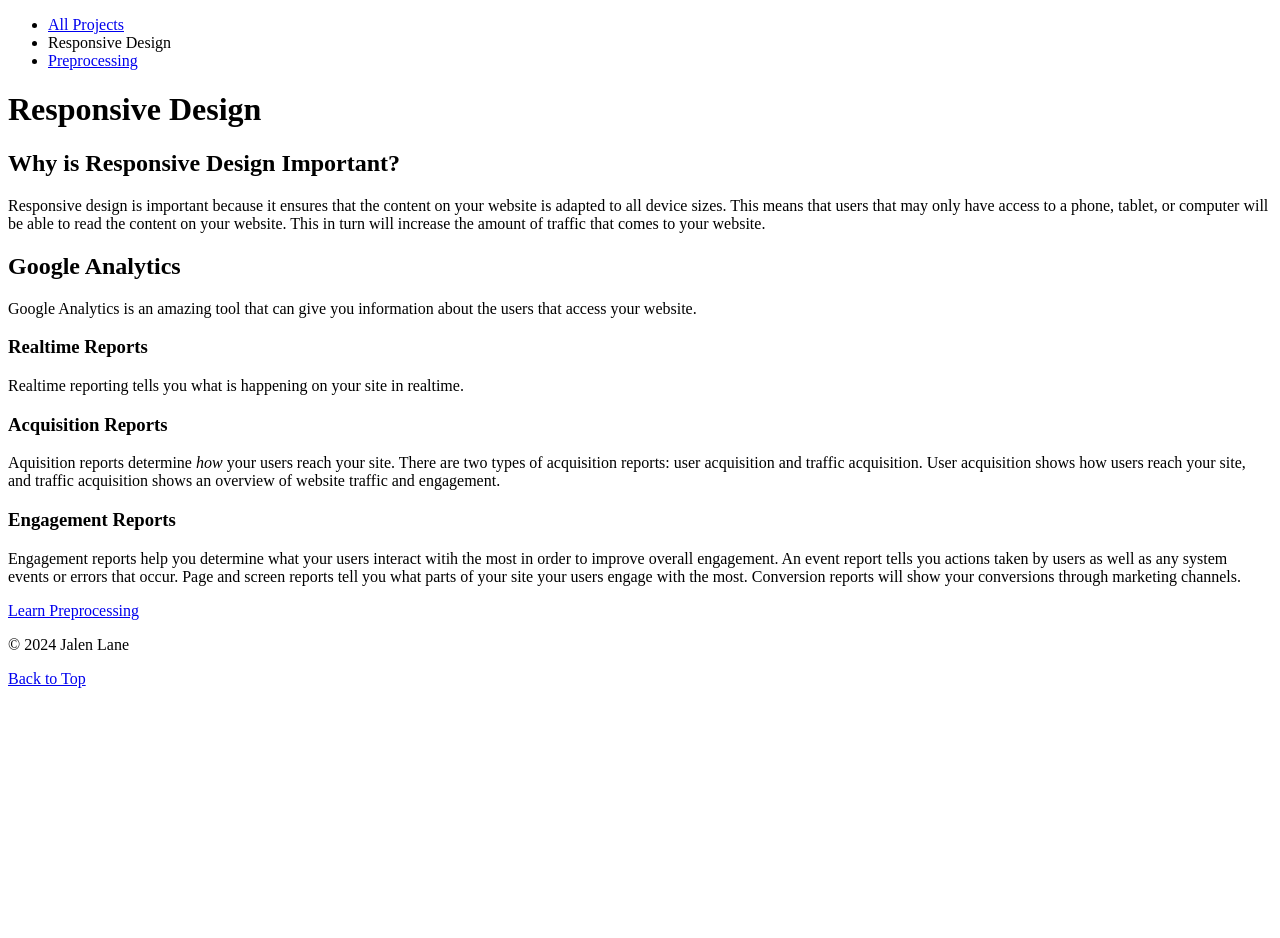
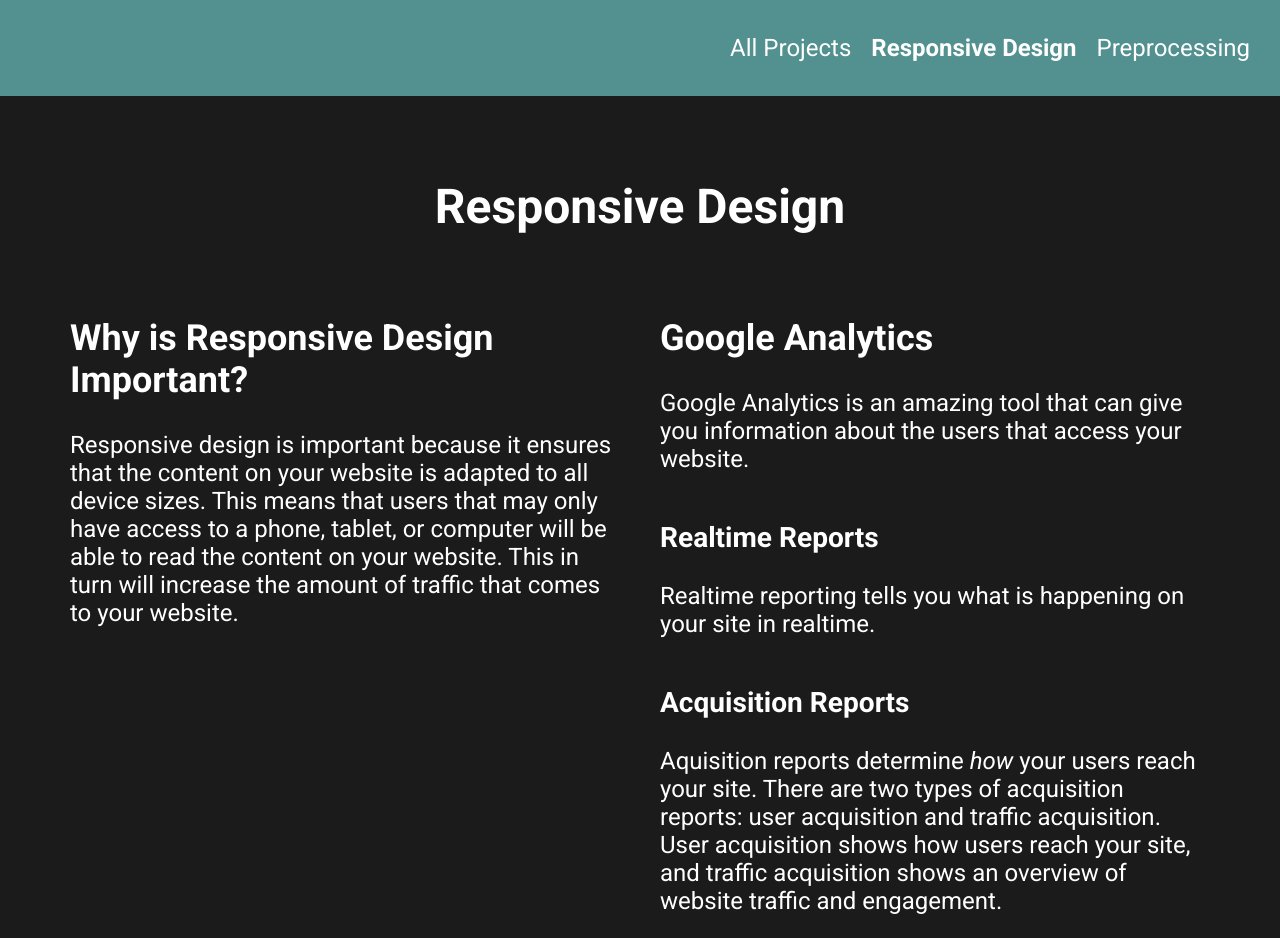
Before and after one commit to jalenlane7684/CMST-386-Projects, a plain HTML site: page project3/project3.html in a window 1280 px wide. Shown: the top 938 px of the page. Before the commit the page ends 800 px from the top, so only its background shows below. Drawn offline with nearby package versions, Linux system fonts and the light colour scheme.

Commit message:
Compiled LESS to CSS and comment out LESS connection and script.

```diff
--- /dev/null
+++ b/project3/css/style.css
@@ -0,0 +1,93 @@
+@import url('https://fonts.googleapis.com/css2?family=Roboto:ital,wght@0,100;0,300;0,400;0,500;0,700;0,900;1,100;1,300;1,400;1,500;1,700;1,900&display=swap');
+body {
+  font-family: Roboto, sans-serif;
+  margin: 0;
+  padding: 0;
+  font-size: 24px;
+  background-color: #1b1b1b;
+  color: white;
+  box-sizing: border-box;
+}
+body header {
+  background-color: #539191;
+  padding: 10px;
+}
+body section {
+  padding: 50px 0;
+}
+body h1 {
+  text-align: center;
+}
+body p {
+  padding-bottom: 20px;
+}
+body footer {
+  background-color: #1b1b1b;
+  padding: 10px;
+}
+footer {
+  color: white;
+  display: flex;
+  flex-direction: column;
+  align-items: center;
+}
+footer a {
+  text-decoration: none;
+  color: white;
+}
+nav ul {
+  list-style: none;
+  padding: 0;
+  display: flex;
+  flex-direction: row;
+  justify-content: right;
+}
+nav li {
+  display: inline-block;
+  margin-right: 20px;
+}
+nav li a {
+  color: white;
+  text-decoration: none;
+}
+.breadcrumb .current {
+  font-weight: bold;
+}
+.button {
+  background: linear-gradient(to right,#539191,#8dbdbd);
+  border-radius: 10px;
+  box-shadow: 0px 2px 5px rgba(0,0,0,0.3);
+  color: #fff;
+  padding: 10px 20px;
+  text-decoration: none;
+  margin: auto;
+  display: block;
+  width: fit-content;
+  text-align: center;
+}
+main {
+  padding: 50px;
+}
+main .sections {
+  display: flex;
+  flex-direction: row;
+}
+main .sections section {
+  flex: 1;
+  padding: 20px;
+}
+@media (max-width: 1024px) {
+  nav ul {
+    flex-direction: column;
+  }
+  nav li {
+    display: block;
+    margin-bottom: 10px;
+    text-align: center;
+  }
+}
+@media (max-width: 768px) {
+  body * {
+    text-align: center;
+  }
+}
--- a/project3/project3.html
+++ b/project3/project3.html
@@ -6,7 +6,8 @@
   <meta name="description" content="An overview of responsive design as well as how Google Analytics works.">
   <meta name="keywords" content="responsive design, responsive, google analytics, analytics">
   <title>Project 3: Responsive Design</title>
-  <link rel="stylesheet/less" type="text/css" href="css/less/styles.less" />
+  <!--<link rel="stylesheet/less" type="text/css" href="css/less/styles.less" />!-->
+  <link rel="stylesheet" href="css/style.css">
 </head>
 <body>
   <header>
@@ -45,6 +46,6 @@
     <p>&copy; 2024 Jalen Lane</p>
     <a href="#top">Back to Top</a>
   </footer>
-  <script src="https://cdn.jsdelivr.net/npm/less" ></script>
+  <!--<script src="https://cdn.jsdelivr.net/npm/less" ></script>!-->
 </body>
 </html>
```
Also changed, not shown: project3/preprocessing.html (+4 -3 lines).
